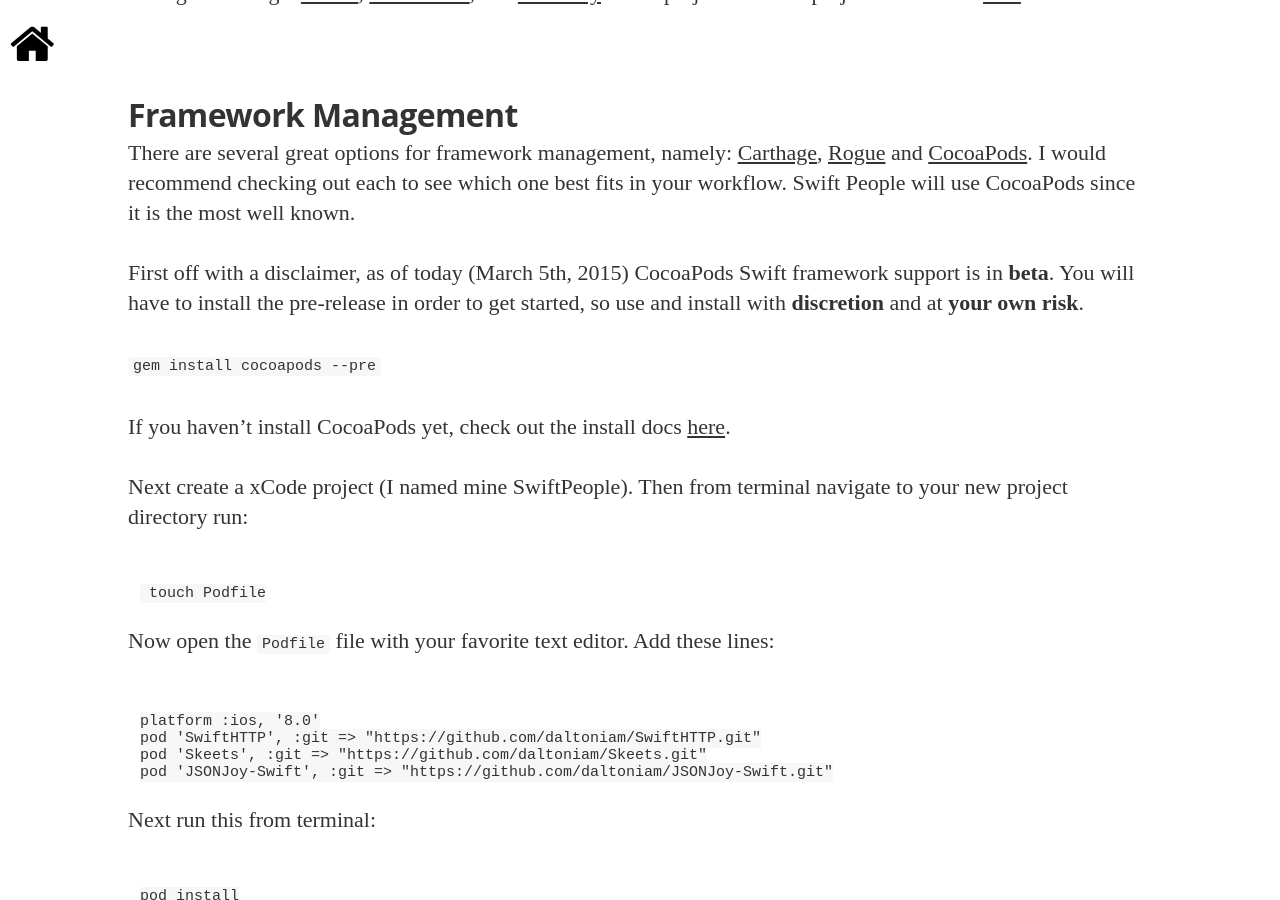
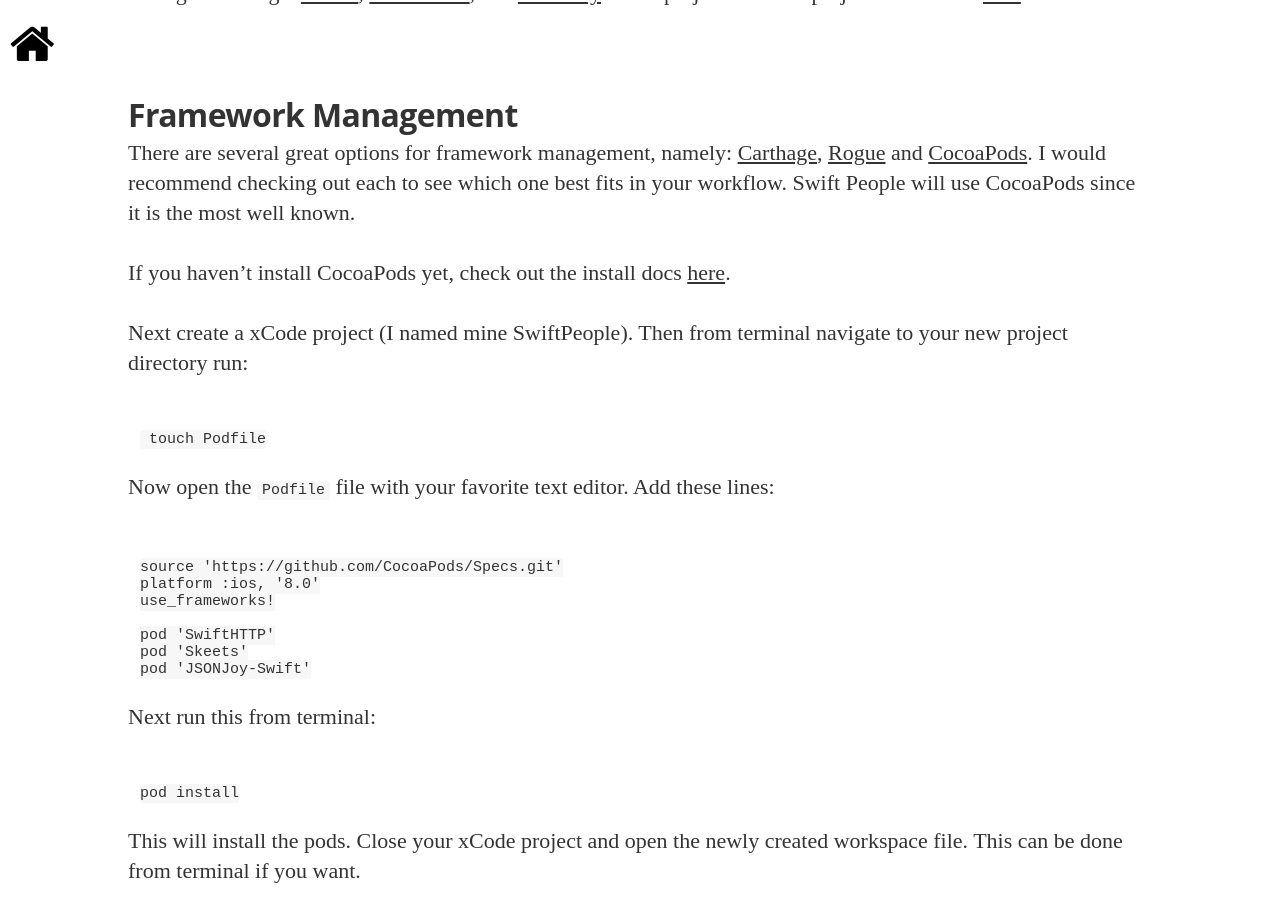
Before and after one commit to BasementKrew/revelation.io, a Jekyll site: the page built from _posts/2015-03-05-build-swift-people.markdown, in a window 1280 px wide and 900 px high, scrolled down 499 px. Built offline with Jekyll 4.4.1, drawn with Linux system fonts in a browser that asks for light colours; nearby versions of some CDN libraries; some web fonts are replaced; Markdown is read by kramdown in place of the engine named in the settings.

Commit message:
updated for cocoapods release

````diff
--- a/_posts/2015-03-05-build-swift-people.markdown
+++ b/_posts/2015-03-05-build-swift-people.markdown
@@ -15,10 +15,6 @@
 
 There are several great options for framework management, namely: [Carthage](https://github.com/Carthage/Carthage), [Rogue](https://github.com/acmacalister/Rogue) and [CocoaPods](http://cocoapods.org). I would recommend checking out each to see which one best fits in your workflow. Swift People will use CocoaPods since it is the most well known.
 
-First off with a disclaimer, as of today (March 5th, 2015) CocoaPods Swift framework support is in **beta**. You will have to install the pre-release in order to get started, so use and install with **discretion** and at **your own risk**.
-
-`gem install cocoapods --pre`
-
 If you haven't install CocoaPods yet, check out the install docs [here](http://cocoapods.org).
 
 Next create a xCode project (I named mine SwiftPeople). Then from terminal navigate to your new project directory run:
@@ -30,10 +26,13 @@
  Now open the `Podfile` file with your favorite text editor. Add these lines:
 
  ```
+source 'https://github.com/CocoaPods/Specs.git'
 platform :ios, '8.0'
-pod 'SwiftHTTP', :git => "https://github.com/daltoniam/SwiftHTTP.git"
-pod 'Skeets', :git => "https://github.com/daltoniam/Skeets.git"
-pod 'JSONJoy-Swift', :git => "https://github.com/daltoniam/JSONJoy-Swift.git"
+use_frameworks!
+
+pod 'SwiftHTTP'
+pod 'Skeets'
+pod 'JSONJoy-Swift'
  ```
 
  Next run this from terminal:
````
Also changed, not shown: other parts of _posts/2015-03-05-build-swift-people.markdown (+1 -0 lines).
